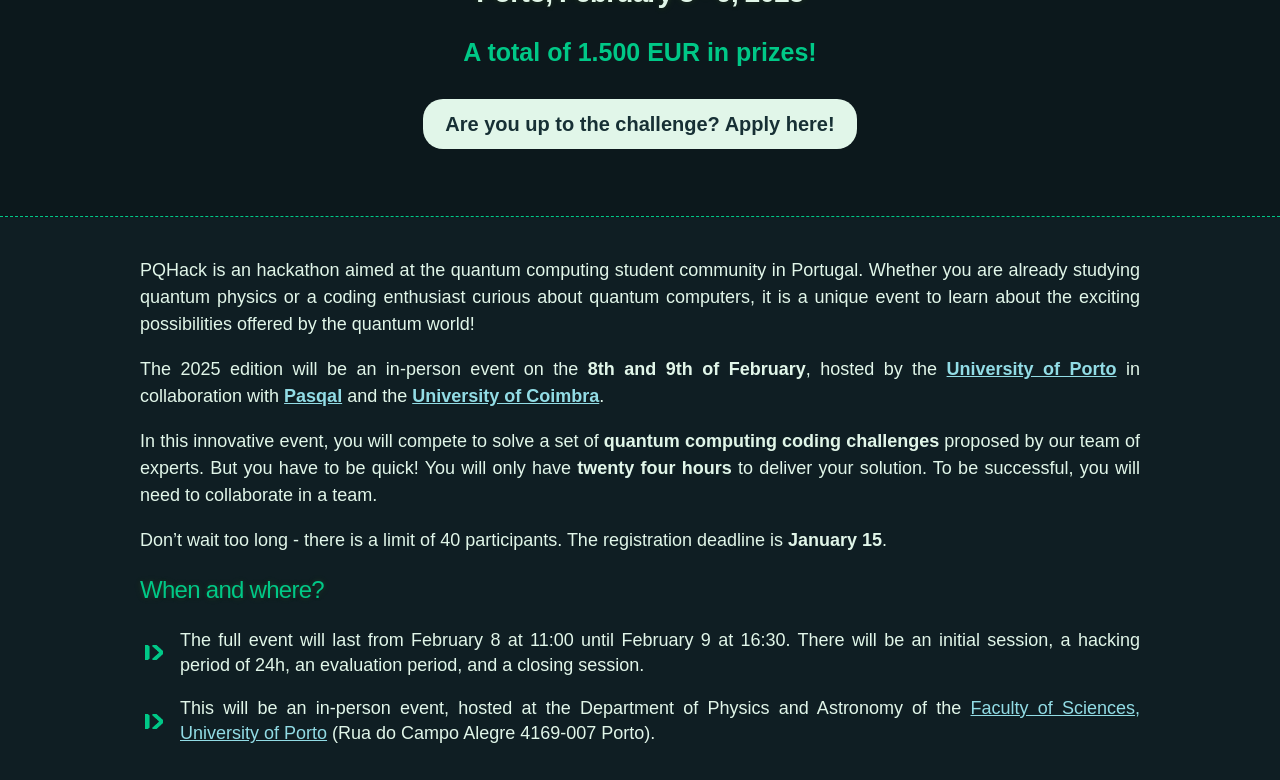
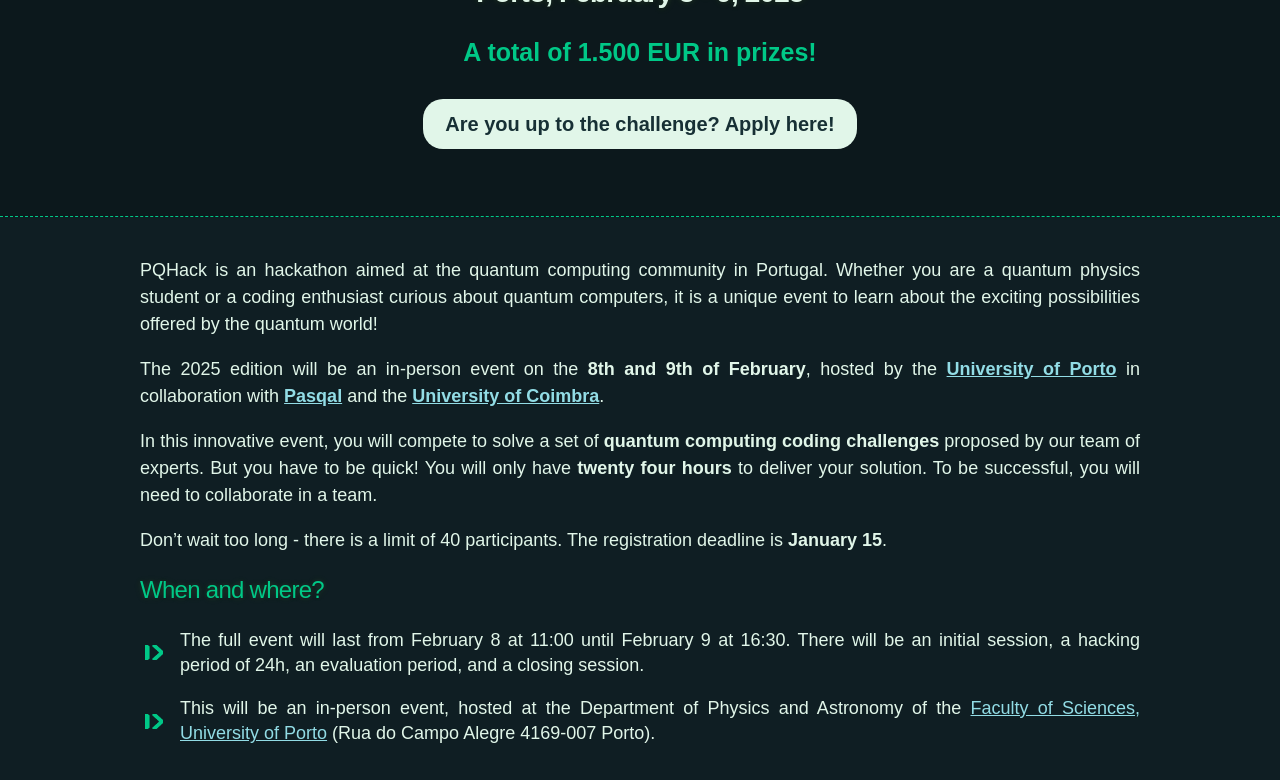
Before and after one commit to pasqal-io/pqhack2025, a Jekyll site: the page built from docs/index.md, in a window 1280 px wide and 900 px high, scrolled down 410 px, cut to the strip 0-780 px from the top of the window. Built offline with Jekyll 4.4.1, drawn with Linux system fonts in a browser that asks for light colours.

Commit message:
Update index.md

```diff
--- a/docs/index.md
+++ b/docs/index.md
@@ -2,7 +2,7 @@
 layout: default
 ---
 
-PQHack is an hackathon aimed at the quantum computing student community in Portugal. Whether you are already studying quantum physics or a coding enthusiast curious about quantum computers, it is a unique event to learn about the exciting possibilities offered by the quantum world!
+PQHack is an hackathon aimed at the quantum computing community in Portugal. Whether you are a quantum physics student or a coding enthusiast curious about quantum computers, it is a unique event to learn about the exciting possibilities offered by the quantum world!
 
 The 2025 edition will be an in-person event on the **8th and 9th of February**, hosted by the
 **<a href="https://www.up.pt/portal/en/" target="_blank">University of Porto</a>**
```
Also changed, not shown: other parts of docs/index.md (+1 -1 lines).
